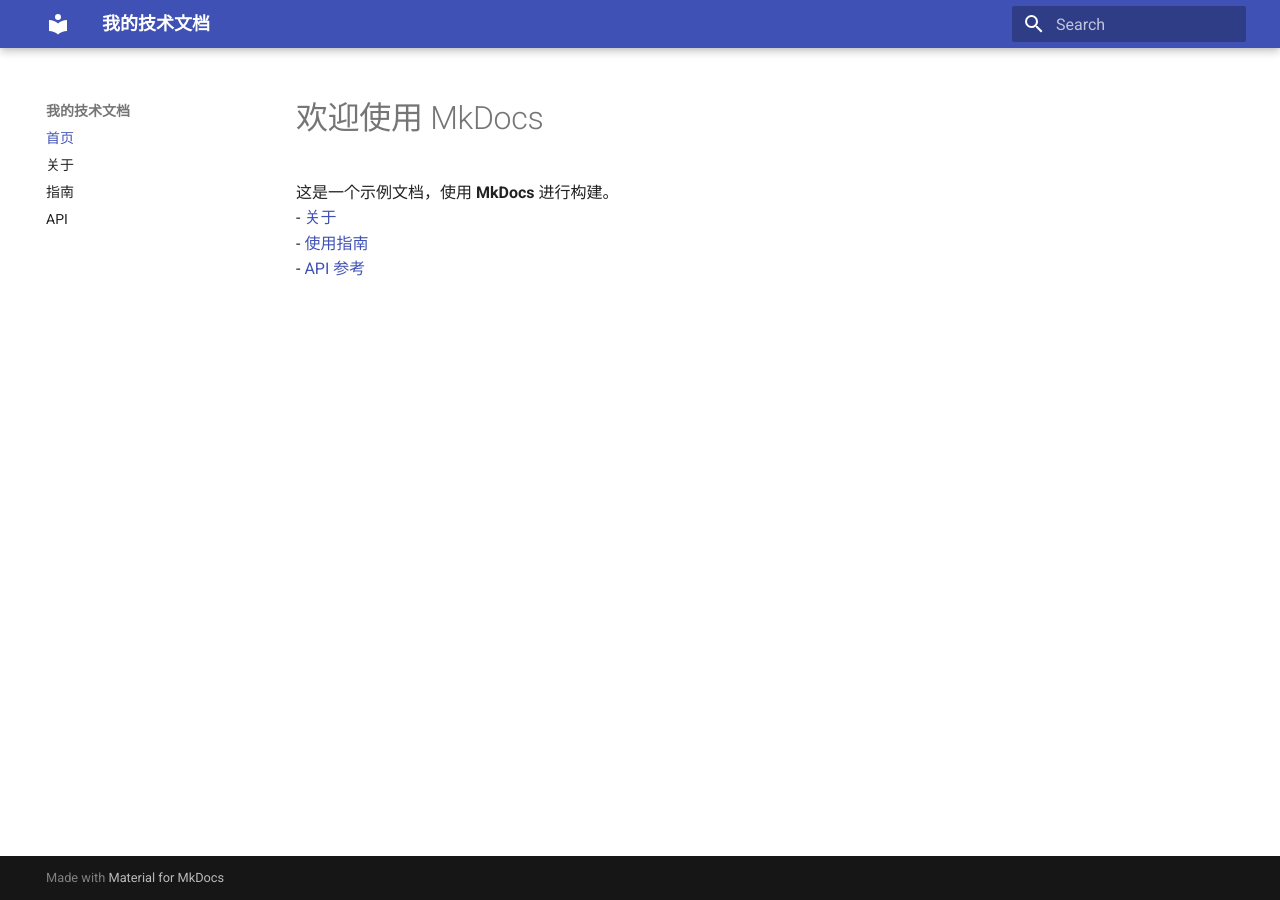
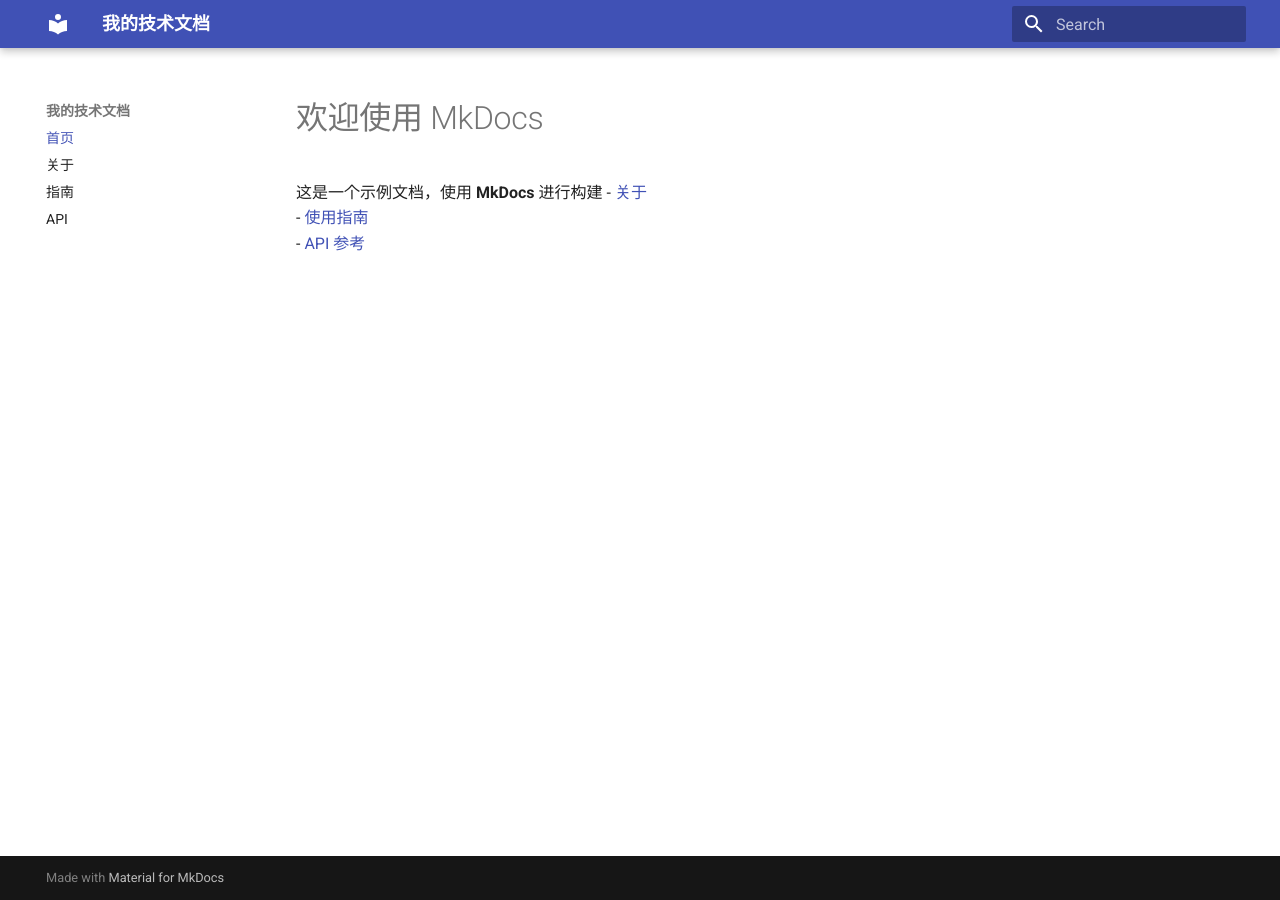
Before and after one commit to IA3001/my-docs, an MkDocs documentation site: the page built from docs/index.md, in a window 1280 px wide. Built offline with MkDocs 1.6.1 and Material for MkDocs 9.7.7, drawn with Linux system fonts in a browser that asks for light colours.

Commit message:
first commit

```diff
--- a/docs/index.md
+++ b/docs/index.md
@@ -1,5 +1,5 @@
 # 欢迎使用 MkDocs
-这是一个示例文档，使用 **MkDocs** 进行构建。
+这是一个示例文档，使用 **MkDocs** 进行构建
 - [关于](about.md)
 - [使用指南](guide.md)
 - [API 参考](api.md)
```
